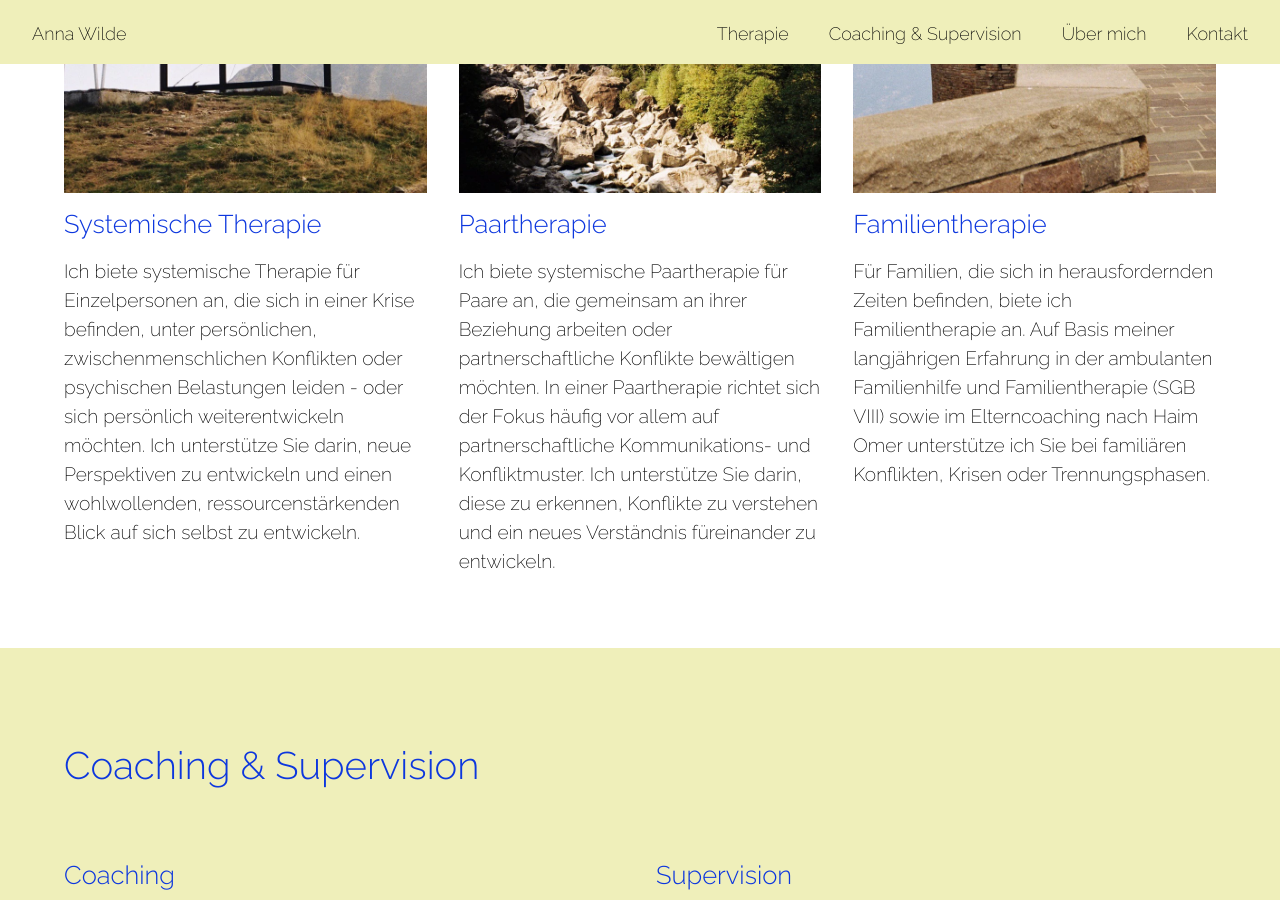
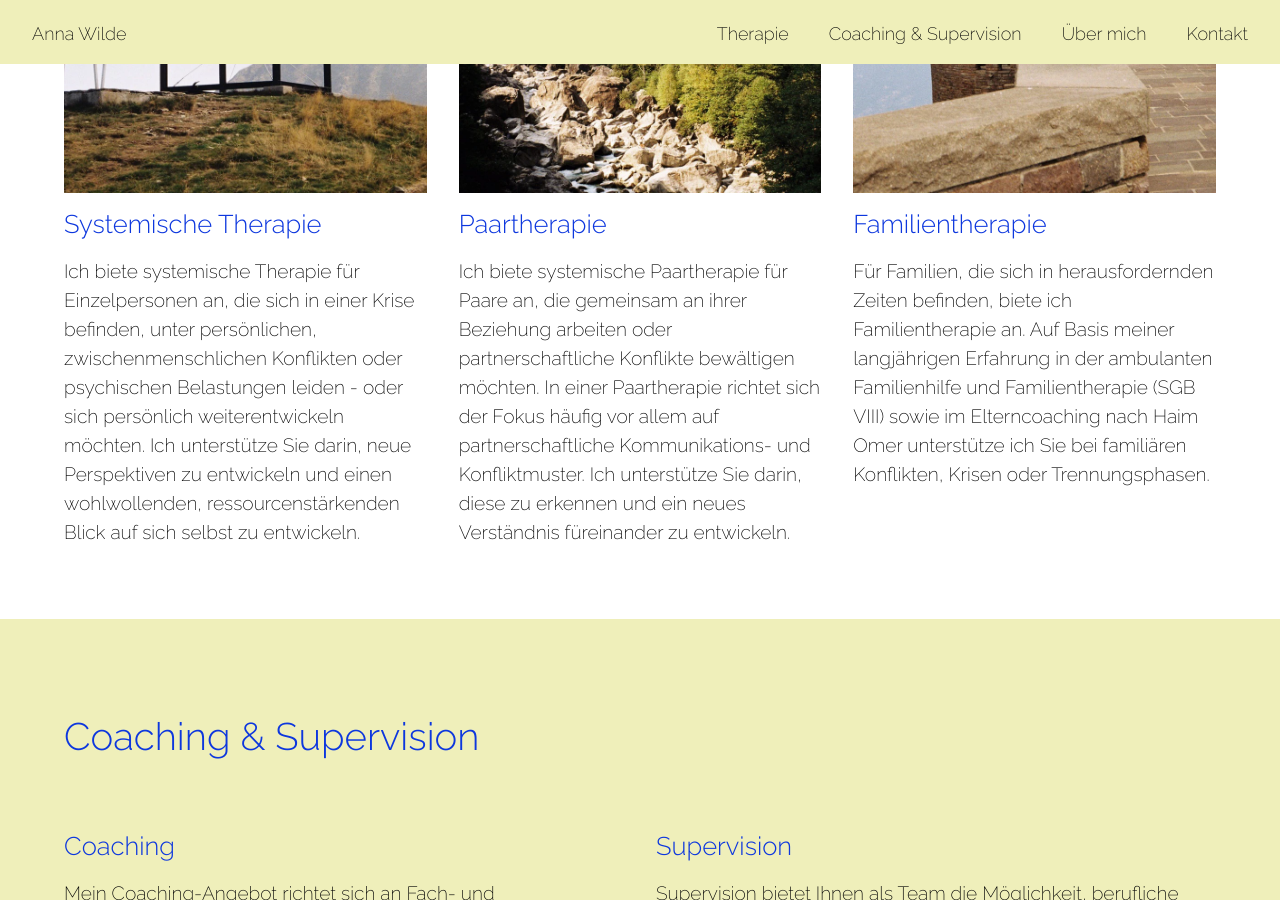
Before and after one commit to mingness/anna-wilde.github.io, a Jekyll site: the page built from index.html, in a window 1280 px wide and 900 px high, scrolled down 1905 px. Built offline with Jekyll 4.4.1, drawn with Linux system fonts in a browser that asks for light colours.

Commit message:
update text in therapie

```diff
--- a/_includes/therapie.html
+++ b/_includes/therapie.html
@@ -26,8 +26,8 @@
             Ich biete systemische Paartherapie für Paare an, die gemeinsam an ihrer
             Beziehung arbeiten oder partnerschaftliche Konflikte bewältigen möchten.
             In einer Paartherapie richtet sich der Fokus häufig vor allem auf
-            partnerschaftliche Kommunikations- und Konfliktmuster. Ich unterstütze Sie darin,
-            diese zu erkennen, Konflikte zu verstehen und ein neues Verständnis füreinander zu entwickeln.
+            partnerschaftliche Kommunikations- und Konfliktmuster. Ich unterstütze
+            Sie darin, diese zu erkennen und ein neues Verständnis füreinander zu entwickeln.
             </span>
         </div>
 
```
